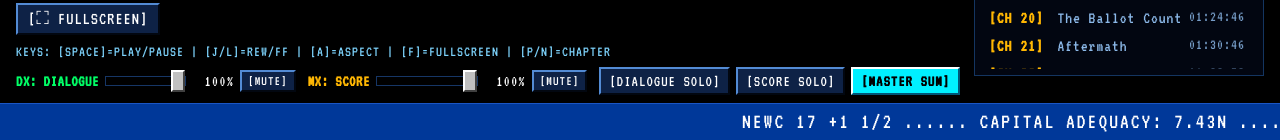
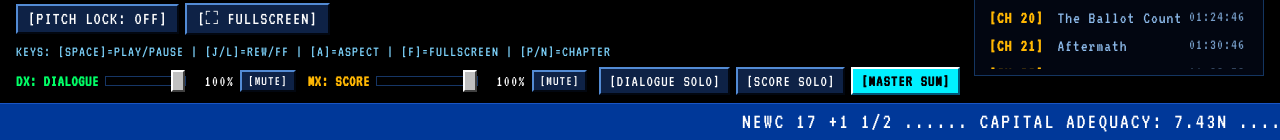
Before and after one commit to thelemonyfresh/other-peoples-money, a plain HTML site: page index.html in a window 1280 px wide. Shown: the part 677-817 px from the top of the page. Drawn offline with Linux system fonts and the light colour scheme; no server answers.

Commit message:
add pitch correction toggle

```diff
--- a/index.html
+++ b/index.html
@@ -686,6 +686,7 @@
             <button class="term-btn" id="rewindBtn">[◄ -5 SEC]</button>
             <button class="term-btn" id="forwardBtn">[+5 SEC ►]</button>
             <button class="term-btn" id="aspectBtn">[ASPECT: WIDE]</button>
+            <button class="term-btn" id="pitchBtn">[PITCH LOCK: OFF]</button>
             <button class="term-btn" id="fullscreenBtn">[⛶ FULLSCREEN]</button>
           </div>
           <div style="font-size: 15px; color: #7dd3fc;" class="keys-hint">
@@ -812,6 +813,7 @@
     const shuttleRewBtn = document.getElementById('shuttleRewBtn');
     const shuttleFfBtn = document.getElementById('shuttleFfBtn');
     const aspectBtn = document.getElementById('aspectBtn');
+    const pitchBtn = document.getElementById('pitchBtn');
     const vhsOsd = document.getElementById('vhsOsd');
 
     // Video native audio muted; stems deliver audio
@@ -968,10 +970,21 @@
     let resumeAfterShuttle = false;
     let cueToken = 0;
 
-    [audioDialogue, audioSoundtrack, revDialogue, revSoundtrack].forEach(a => {
-      a.preservesPitch = false;
-      a.webkitPreservesPitch = false;
-    });
+    // Pitch lock: OFF = tape-style pitch shift during FF/REW, ON = time-stretch at normal pitch
+    function setPitchLock(on) {
+      [audioDialogue, audioSoundtrack, revDialogue, revSoundtrack].forEach(a => {
+        a.preservesPitch = on;
+        a.webkitPreservesPitch = on;
+      });
+      pitchBtn.textContent = on ? '[PITCH LOCK: ON]' : '[PITCH LOCK: OFF]';
+      pitchBtn.classList.toggle('active', on);
+      try { localStorage.setItem('carmenPitchLock', on ? 'on' : 'off'); } catch (e) {}
+    }
+
+    pitchBtn.addEventListener('click', () => setPitchLock(!audioDialogue.preservesPitch));
+    let savedPitchLock = 'off';
+    try { savedPitchLock = localStorage.getItem('carmenPitchLock') || 'off'; } catch (e) {}
+    setPitchLock(savedPitchLock === 'on');
 
     // Reversed stems follow the DX/MX faders
     audioDialogue.addEventListener('volumechange', () => { revDialogue.volume = audioDialogue.volume; });
```
Also changed, not shown: web/index.html (+17 -4 lines), 1 other file.
